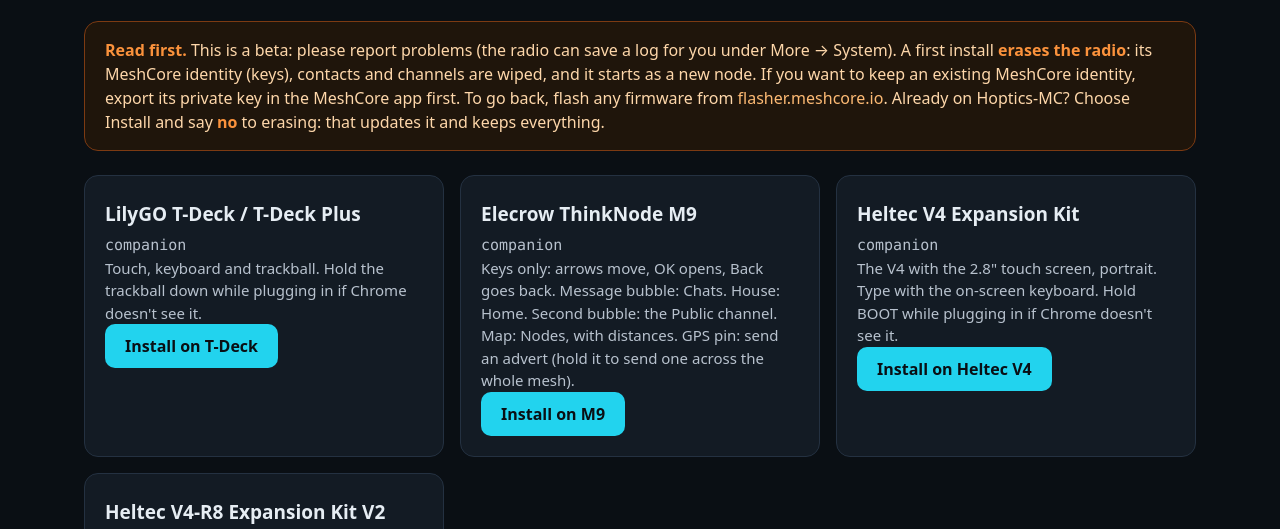
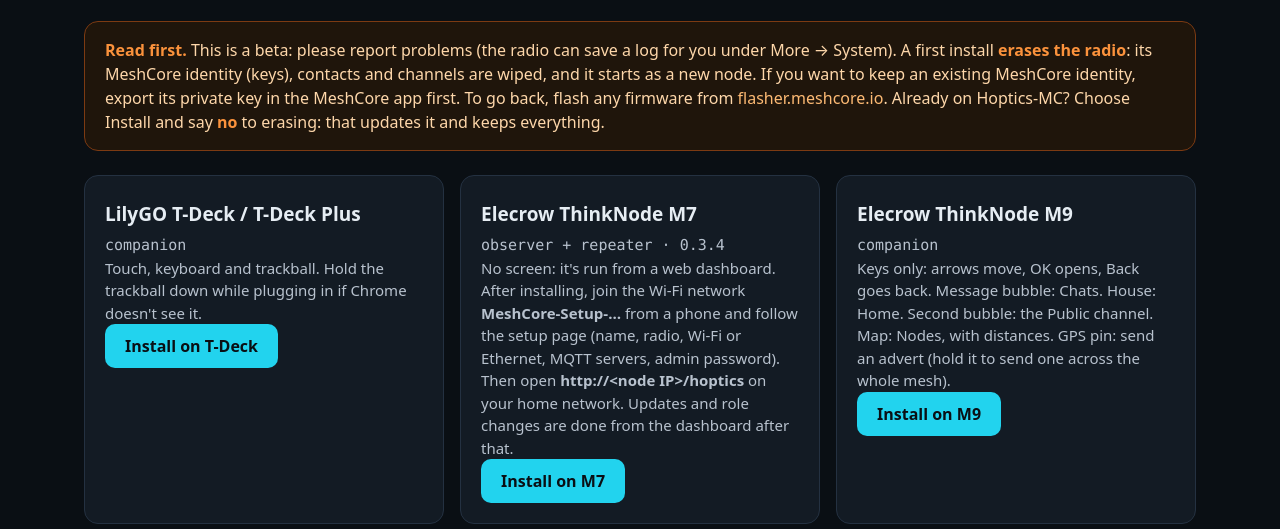
Before and after one commit to Languskhan/hoptics-mt, a plain HTML site: page site/mc-test/index.html in a window 1280 px wide. Shown: the part 259-788 px from the top of the page. Drawn offline with Linux system fonts and the light colour scheme.

Commit message:
MeshCore install page: Hoptics M7 0.3.4 (observer + repeater)

```diff
--- a/site/mc-test/index.html
+++ b/site/mc-test/index.html
@@ -36,6 +36,12 @@ and say <b>no</b> to erasing: that updates it and keeps everything.</div>
 <esp-web-install-button manifest="tdeck/manifest.json"><button slot="activate" class="btn">Install on T-Deck</button></esp-web-install-button>
 </article>
 <article class="card">
+<h3>Elecrow ThinkNode M7</h3>
+<p class="ver mono">observer + repeater · 0.3.4</p>
+<p>No screen: it's run from a web dashboard. After installing, join the Wi-Fi network <b>MeshCore-Setup-…</b> from a phone and follow the setup page (name, radio, Wi-Fi or Ethernet, MQTT servers, admin password). Then open <b>http://&lt;node IP&gt;/hoptics</b> on your home network. Updates and role changes are done from the dashboard after that.</p>
+<esp-web-install-button manifest="m7/manifest.json"><button slot="activate" class="btn">Install on M7</button></esp-web-install-button>
+</article>
+<article class="card">
 <h3>Elecrow ThinkNode M9</h3>
 <p class="ver mono" id="v-m9">companion</p>
 <p>Keys only: arrows move, OK opens, Back goes back. Message bubble: Chats. House: Home. Second bubble: the Public channel. Map: Nodes, with distances. GPS pin: send an advert (hold it to send one across the whole mesh).</p>
```
Also changed, not shown: site/mc-test/m7/manifest.json (added), 1 other file.
